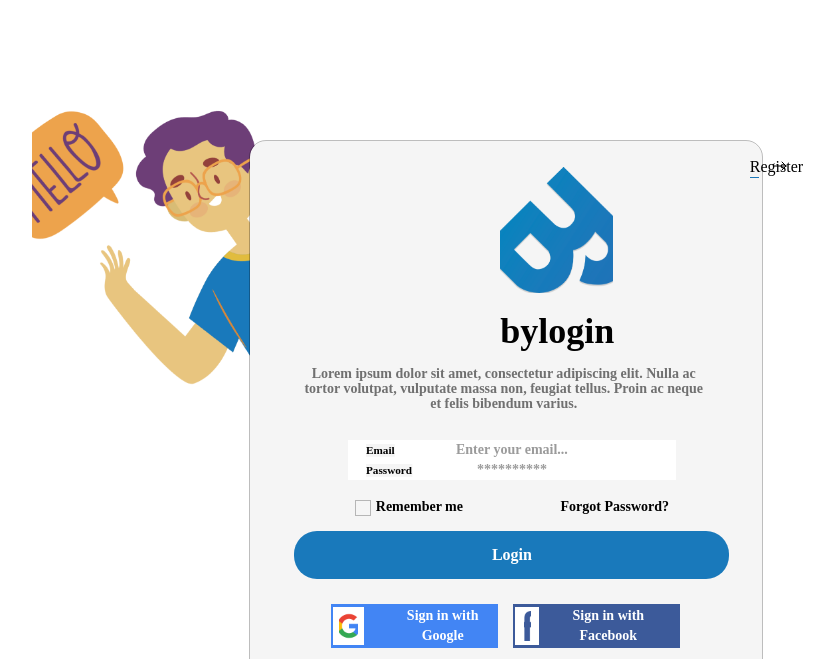
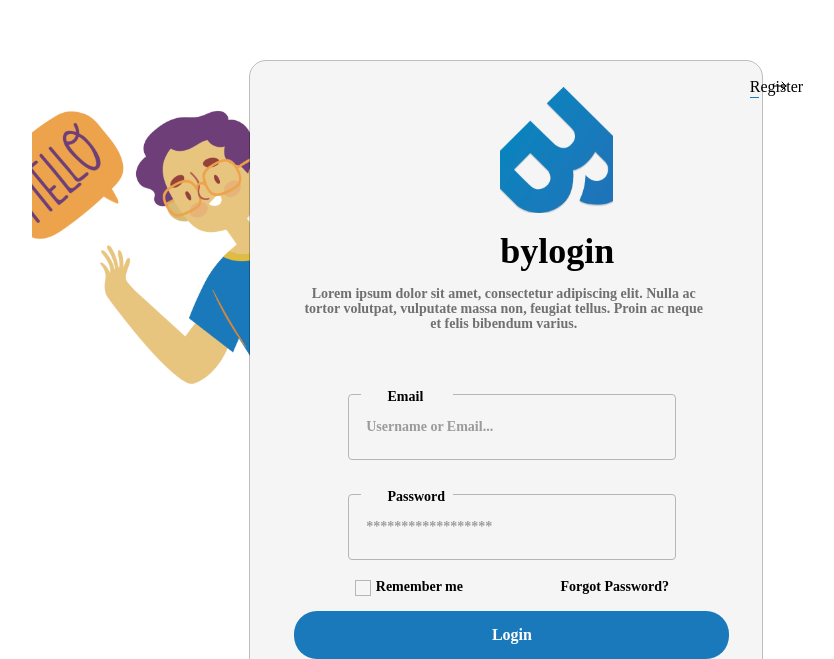
Before and after one commit to TruongTanNghia/Learn-Figma, a React (Vite) app: page /macbookpro16one in a window 1280 px wide. Shown: the part 141-800 px from the top of the page, without its empty margins (134-968 px from the left). Built offline with nearby package versions, Linux system fonts and the light colour scheme.

Commit message:
fix: fix size

```diff
--- a/src/pages/MacBookPro16One/index.jsx
+++ b/src/pages/MacBookPro16One/index.jsx
@@ -63,28 +63,44 @@ const MacBookPro16OnePage = () => {
               neque et felis bibendum varius.
             </Text>
             <div className="flex flex-col font-sourcesanspro items-center justify-start md:ml-[0] ml-[47px] mt-[29px] w-[76%] md:w-full">
-              <FloatingInput
-                wrapClassName="placeholder:bg-gray-100 font-semibold placeholder:left-[18px] p-0 sm:pr-5 placeholder:text-black-900 text-center text-gray-500 text-sm placeholder:top-[0] w-full"
-                className="font-semibold p-0 sm:pr-5 text-center text-gray-500 text-sm w-full"
-                name="email" // Thêm thuộc tính name để xác định ô input
-                labelClasses="bg-gray-100 left-[18px] top-[0] text-black-900"
-                focusedClasses="translate-y-[22px] scale-[1]"
-                wrapperClasses="w-full top-[0]"
-                labelText="Email" // Thay đổi nội dung nhãn
-                defaultText="Enter your email..." // Thay đổi placeholder
-              />
-
-              <FloatingInput
-                wrapClassName="placeholder:bg-gray-100 font-semibold placeholder:left-[18px] p-0 sm:pr-5 placeholder:text-black-900 text-center text-gray-500 text-sm placeholder:top-[0] w-full"
-                className="font-semibold p-0 sm:pr-5 text-center text-gray-500 text-sm w-full"
-                name="password" // Thêm thuộc tính name để xác định ô input
-                labelClasses="bg-gray-100 left-[18px] top-[0] text-black-900"
-                focusedClasses="translate-y-[22px] scale-[1]"
-                wrapperClasses="w-full top-[0]"
-                labelText="Password" // Thay đổi nội dung nhãn
-                defaultText="**********" // Thay đổi placeholder
-              />
-
+              <div className="h-[73px] md:h-[89px] mt-[27px] relative w-full">
+                <div className="absolute bottom-[0] md:h-[62px] h-[66px] inset-x-[0] mx-auto w-full">
+                  <div className="absolute bg-gray-100 border border-gray-400 border-solid flex flex-col h-max inset-[0] items-start justify-center m-auto p-[17px] rounded w-full">
+                    <Text
+                      className="my-[5px] text-center text-gray-500 text-sm"
+                      size="txtSourceSansProSemiBold14Gray500"
+                    >
+                      Username or Email...
+                    </Text>
+                  </div>
+                  <div className="absolute bg-gray-100 h-[7px] left-[4%] top-[0] w-[28%]"></div>
+                </div>
+                <Text
+                  className="absolute left-[12%] text-black-900 text-center text-sm top-[0]"
+                  size="txtSourceSansProSemiBold14Black900"
+                >
+                  Email
+                </Text>
+              </div>
+              <div className="h-[73px] md:h-[89px] mt-[27px] relative w-full">
+                <div className="absolute bottom-[0] md:h-[62px] h-[66px] inset-x-[0] mx-auto w-full">
+                  <div className="absolute bg-gray-100 border border-gray-400 border-solid flex flex-col h-max inset-[0] items-start justify-center m-auto p-[17px] rounded w-full">
+                    <Text
+                      className="my-[5px] text-center text-gray-500 text-sm"
+                      size="txtSourceSansProSemiBold14Gray500"
+                    >
+                      ******************
+                    </Text>
+                  </div>
+                  <div className="absolute bg-gray-100 h-[7px] left-[4%] top-[0] w-[28%]"></div>
+                </div>
+                <Text
+                  className="absolute left-[12%] text-black-900 text-center text-sm top-[0]"
+                  size="txtSourceSansProSemiBold14Black900"
+                >
+                   Password
+                </Text>
+              </div>
               <div className="flex flex-row items-start justify-between mt-[17px] w-[96%] md:w-full">
                 <CheckBox
                   className="font-semibold text-center text-sm"
--- a/src/pages/MacBookPro16Two/index.jsx
+++ b/src/pages/MacBookPro16Two/index.jsx
@@ -30,11 +30,10 @@ const MacBookPro16TwoPage = () => {
                 alt="arrowright"
               />
               <div className="flex flex-col items-start justify-start sm:ml-[0] ml-[7px] w-[13%] sm:w-full">
-                <span
-                  href="javascript:"
-                  className= "text-base text-black-900"
-                >
-                  <Link to="/MacBookPro16one" size="txtCOCOGOOSEDemiBold16">Login</Link>
+                <span href="javascript:" className="text-base text-black-900">
+                  <Link to="/MacBookPro16one" size="txtCOCOGOOSEDemiBold16">
+                    Login
+                  </Link>
                 </span>
                 <div className="bg-blue-800 h-px w-[72%]"></div>
               </div>
@@ -59,16 +58,25 @@ const MacBookPro16TwoPage = () => {
               neque et felis bibendum varius.
             </Text>
             <div className="flex flex-col font-sourcesanspro items-start justify-start md:ml-[0] ml-[107px] mt-[29px] w-[73%] md:w-full">
-              <FloatingInput
-                wrapClassName="placeholder:bg-gray-100 font-semibold placeholder:left-[18px] p-0 sm:pr-5 placeholder:text-black-900 text-center text-gray-500 text-sm placeholder:top-[0] w-full"
-                className="font-semibold p-0 sm:pr-5 text-center text-gray-500 text-sm w-full"
-                name="usernameoremail"
-                labelClasses="bg-gray-100 left-[18px] top-[0] text-black-900"
-                focusedClasses="translate-y-[22px] scale-[1]"
-                wrapperClasses="w-full top-[0]"
-                labelText="Username"
-                defaultText="Username or Email..."
-              ></FloatingInput>
+              <div className="h-[73px] md:h-[90px] mt-7 relative w-full">
+                <div className="absolute bottom-[0] md:h-[62px] h-[66px] inset-x-[0] mx-auto w-full">
+                  <div className="absolute bg-gray-100 border border-gray-400 border-solid flex flex-col h-max inset-[0] items-start justify-center m-auto p-[17px] rounded w-full">
+                    <Text
+                      className="my-[5px] text-center text-gray-500 text-sm"
+                      size="txtSourceSansProSemiBold14Gray500"
+                    >
+                      Username or Email...
+                    </Text>
+                  </div>
+                  <div className="absolute bg-gray-100 h-[7px] left-[4%] top-[0] w-[28%]"></div>
+                </div>
+                <Text
+                  className="absolute left-[12%] text-black-900 text-center text-sm top-[0]"
+                  size="txtSourceSansProSemiBold14Black900"
+                >
+                  Email
+                </Text>
+              </div>
               <div className="h-[73px] md:h-[90px] mt-7 relative w-full">
                 <div className="absolute bottom-[0] md:h-[62px] h-[66px] inset-x-[0] mx-auto w-full">
                   <div className="absolute bg-gray-100 border border-gray-400 border-solid flex flex-col h-max inset-[0] items-start justify-center m-auto p-[17px] rounded w-full">
@@ -131,7 +139,7 @@ const MacBookPro16TwoPage = () => {
                   />
                 </div>
                 <Text
-                  className= "text-center text-sm text-white-A700"
+                  className="text-center text-sm text-white-A700"
                   size="txtSourceSansProSemiBold14WhiteA700"
                 >
                   Sign in with Google
```
